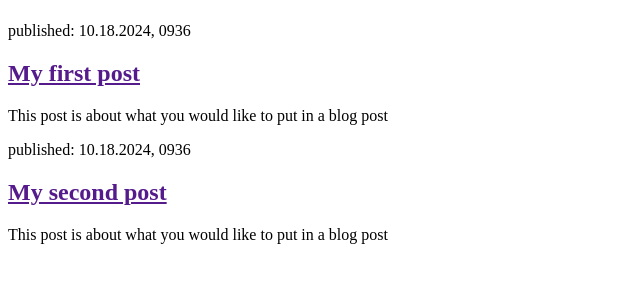
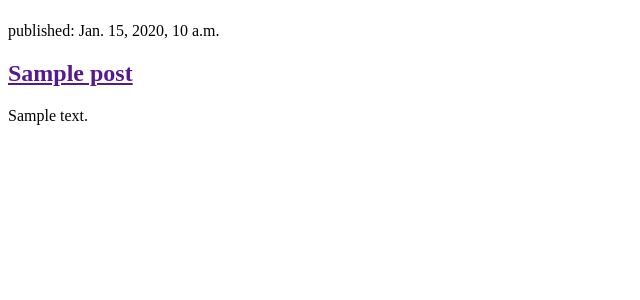
Before and after one commit to CareerAcademyAnthis/my-first-blog, a Django app: page / in a window 1280 px wide. Shown: the part 58-358 px from the top of the page, without its empty margins (0-640 px from the left). Run offline with Django 5.2, Linux system fonts and the light colour scheme; tables that the repository leaves empty hold one stand-in row (values such as "Sample post").

Commit message:
modified templates to display posts from database

```diff
--- a/blog/templates/blog/post_list.html
+++ b/blog/templates/blog/post_list.html
@@ -8,17 +8,13 @@
             <h1><a href="/">McKinstry Blog</a></h1>
         </header>
 
-        <article>
-            <time>published: 10.18.2024, 0936</time>
-            <h2><a href="">My first post</a></h2>
-            <p>This post is about what you would like to put in a blog post</p>
-        </article>
-
-        <article>
-            <time>published: 10.18.2024, 0936</time>
-            <h2><a href="">My second post</a></h2>
-            <p>This post is about what you would like to put in a blog post</p>
-        </article>
+        {% for post in posts %}
+            </article>
+                <time>published: {{ post.published_date }}</time>
+                <h2><a href="">{{ post.title }}</a></h2>
+                <p>{{ post.text|linebreaksbr }}</p>
+            </article>
+        {% endfor %}
 
     </body>
 </html>
--- a/blog/views.py
+++ b/blog/views.py
@@ -1,5 +1,8 @@
 from django.shortcuts import render
+from django.utils import timezone
+from .models import Post
 
 # Create your views here.
 def post_list(request):
-    return render(request, 'blog/post_list.html', {})
+    posts = Post.objects.filter(published_date__lte=timezone.now()).order_by('published_date')
+    return render(request, 'blog/post_list.html', {'posts': posts})
```
